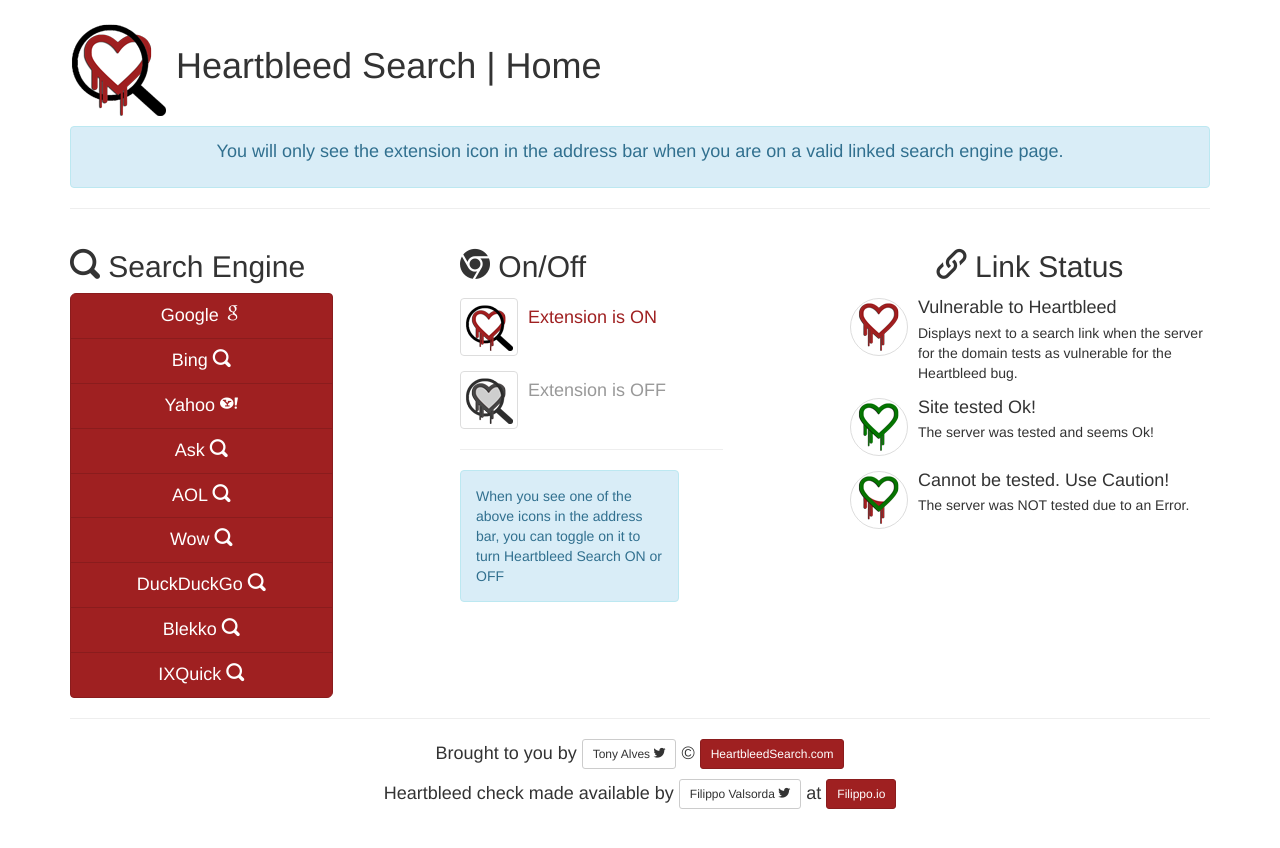
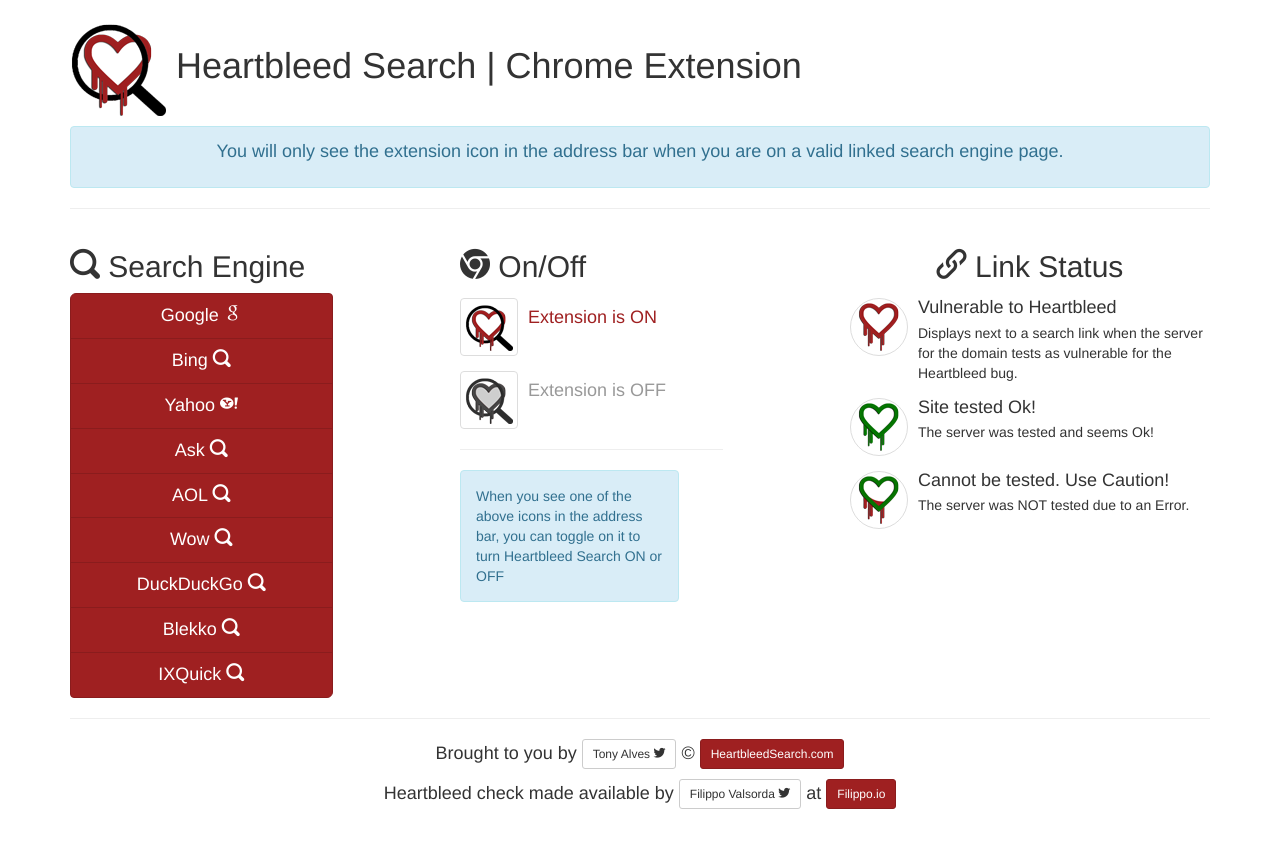
Before and after one commit to HeartbleedSearch/heartbleedsearch.github.io, a Jekyll site: the page built from index.md, in a window 1280 px wide. Shown: the top 848 px of the page. Built offline with Jekyll 4.4.1, drawn with Linux system fonts in a browser that asks for light colours; nearby versions of some CDN libraries; Markdown is read by kramdown in place of the engine named in the settings.

Commit message:
chrome extension

```diff
--- a/index.md
+++ b/index.md
@@ -1,4 +1,4 @@
 ---
 layout: default_home
-title: Home
+title: Chrome Extension
 ---
```
